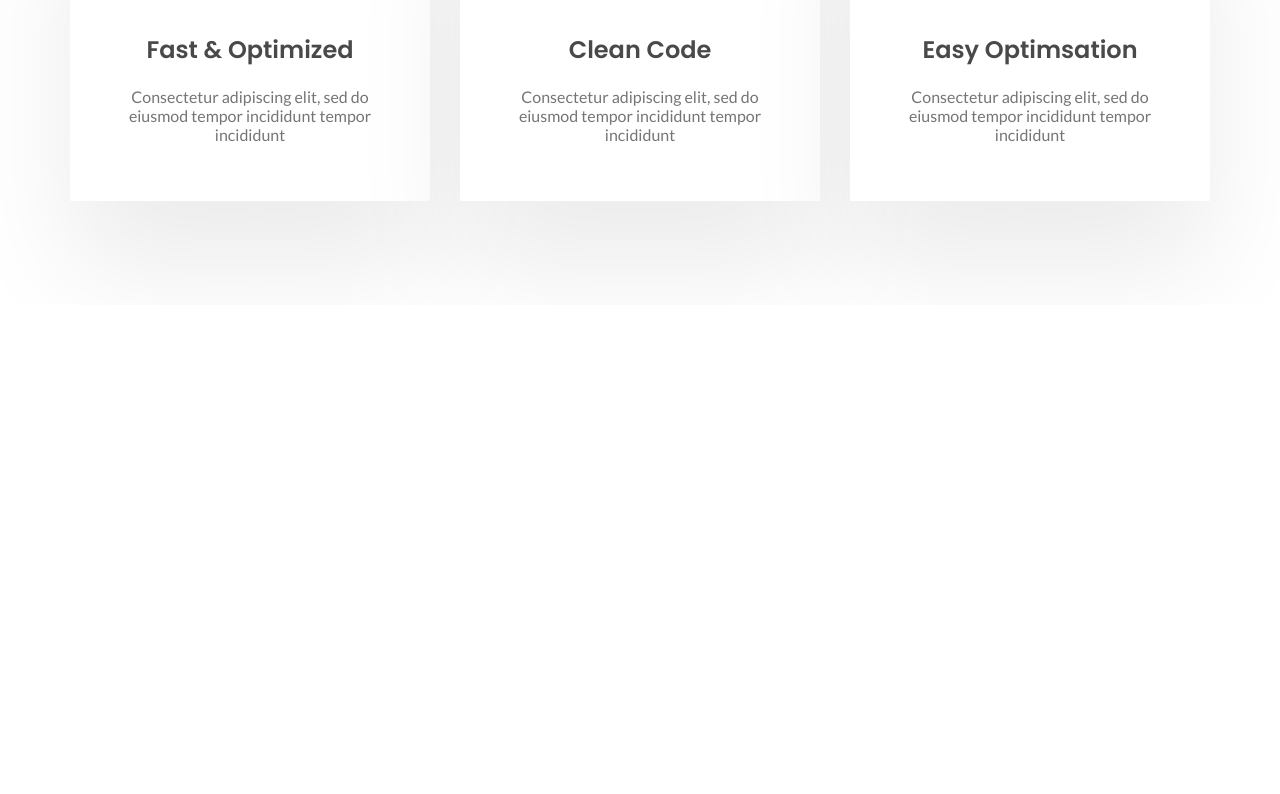
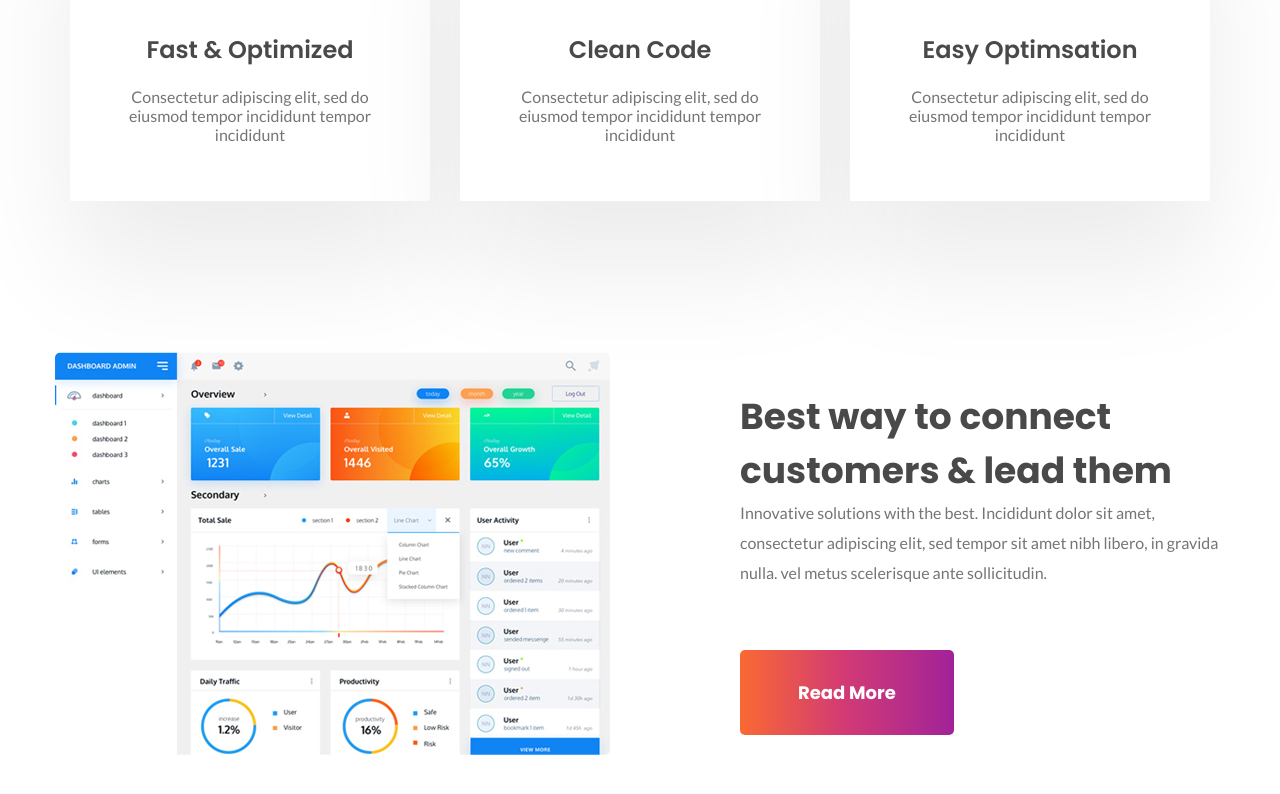
Before and after one commit to KeyToTech/StandupBotLanding, a React (Create React App) app: page / in a window 1280 px wide. Shown: the part 1180-1974 px from the top of the page. Before the commit the page ends 1485 px from the top, so only its background shows below. Built offline with nearby package versions, Linux system fonts and the light colour scheme.

Commit message:
create the two main blocks and made them a design.

```diff
--- a/src/App.css
+++ b/src/App.css
@@ -1,5 +1,6 @@
 .App {
   height: 1000px;
+  box-sizing: border-box;
 }
 
 .App-header {
--- a/src/App.js
+++ b/src/App.js
@@ -2,6 +2,7 @@ import React, { Component } from 'react';
 import './App.css';
 import Header from './header/Header.js';
 import Feature from './feature/Feature.js';
+import AboutCt from './about-connect/About.js';
 
 class App extends Component {
   render() {
@@ -10,7 +11,7 @@ class App extends Component {
 
         <Header />
         <Feature />
-
+        <AboutCt />
 
       </div>
     );
--- /dev/null
+++ b/src/about-connect/About.js
@@ -0,0 +1,24 @@
+import React, { Component } from 'react';
+import '../about-connect/about.css';
+import img from '../image/about-ct/img.png';
+
+class Header extends Component {
+    render() {
+        return (
+            <div className="sn-ab-ct">
+                <div className='wrap-img-ab-ct'>
+                    <img src={img} alt="img" className="img-ab-ct" />
+                </div>
+                <div className="wrap-content-ct">
+                    <div className="ct-t">Best way to connect customers & lead them</div>
+                    <div className="ct-desc">Innovative solutions with the best.
+                     Incididunt dolor sit amet, consectetur adipiscing elit, sed tempor  sit amet nibh libero,
+                     in gravida nulla. vel metus scelerisque ante sollicitudin. </div>
+                     <a href="#" className="ct-button">Read More</a>
+                </div>
+            </div>
+        );
+    }
+}
+
+export default Header;
--- /dev/null
+++ b/src/about-connect/about.css
@@ -0,0 +1,44 @@
+
+.sn-ab-ct {
+    height: 500px;
+    width: 1170px;
+    margin: 0 auto;
+    display: flex;
+    flex-direction: row;
+    align-items: center;
+}
+
+.wrap-content-ct {
+    height: 400px;
+    padding-left: 130px;
+}
+
+.ct-t {
+    margin-top: 35px;
+    font-family: 'Poppins', sans-serif;
+    color: #494949;
+    font-size: 36px;
+    font-weight: 700;
+    line-height: 54px;
+}
+
+.ct-desc {
+    font-family: 'Lato', sans-serif;
+    color: #757575;
+    font-size: 16px;
+    line-height: 30px;
+    font-weight: 400;
+    margin-bottom: 90px;
+}
+
+.ct-button {
+    text-decoration: none;
+    padding: 30px 58px;
+    border-radius: 5px;
+    background-image: linear-gradient(to left, #a12299 0%, #d13a75 50%, #d23a74 51%, #f96834 99%, #f96834 100%);
+    color:#ffffff;
+    font-family: 'Poppins', sans-serif;
+    font-size: 18px;
+    font-weight: 700;
+    line-height: 30px;
+}
```
Also changed, not shown: src/image/about-ct/img.png (added).
